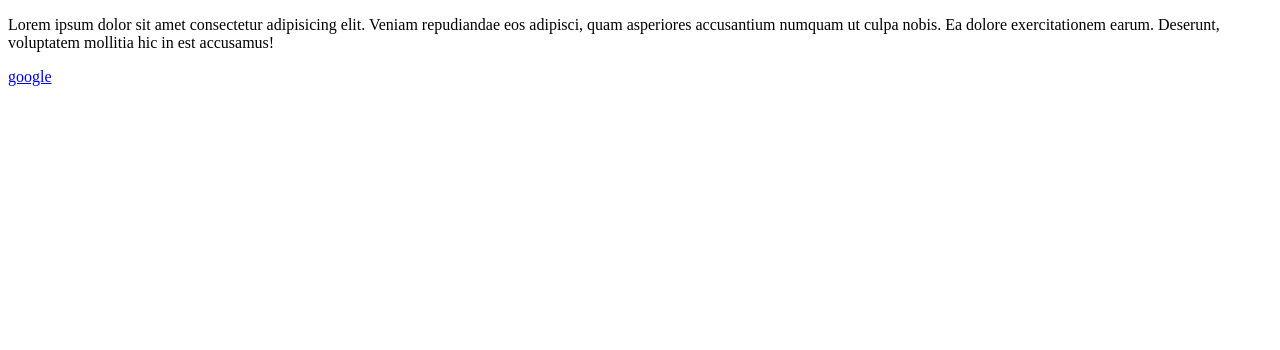
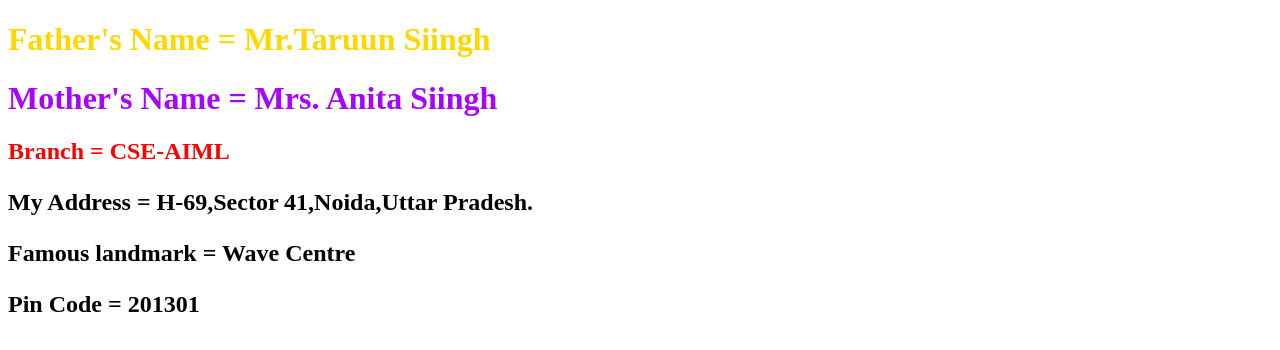
Before and after one commit to abhinav09102006-dell/HTML-AIML-1, a plain HTML site: page index.html in a window 1280 px wide. Drawn offline with Linux system fonts and the light colour scheme.

Commit message:
assingment 01

```diff
--- a/index.html
+++ b/index.html
@@ -3,16 +3,16 @@
 <head>
     <meta charset="UTF-8">
     <meta name="viewport" content="width=device-width, initial-scale=1.0">
-    <title>Document</title>
+    <title>my first html page</title>
 </head>
 <body>
-    <!-- <h1>Welcome to HTML!</h1>
-    <H2>Welcome to HTML!</H2>
-    <H3>Welcome to HTML!</H3>
-    <H4>Welcome to HTML!</H4>
-    <H5>Welcome to HTML!</H5>
-    <H6>Welcome to HTML!</H6> -->
-    <p>Lorem ipsum dolor sit amet consectetur adipisicing elit. Veniam repudiandae eos adipisci, quam asperiores accusantium numquam ut culpa nobis. Ea dolore exercitationem earum. Deserunt, voluptatem mollitia hic in est accusamus!</p>
-    <a href="https://www.google.com">google</a>
+<H1 style="color:gold;> Name = Abhinav Siingh</H1>
+<H1 style="color:green;"> Father's Name = Mr.Taruun Siingh</H1>
+<H1 style="color: rgb(168, 3, 251);"> Mother's Name = Mrs. Anita Siingh</H1>
+<H2 style="color: red;"> Branch = CSE-AIML</H2>
+<H2 Section = AIML 1</H2>
+<p>My Address = H-69,Sector 41,Noida,Uttar Pradesh.</p>
+<p>Famous landmark = Wave Centre
+<p> Pin Code = 201301</p>
 </body>
 </html>
```
